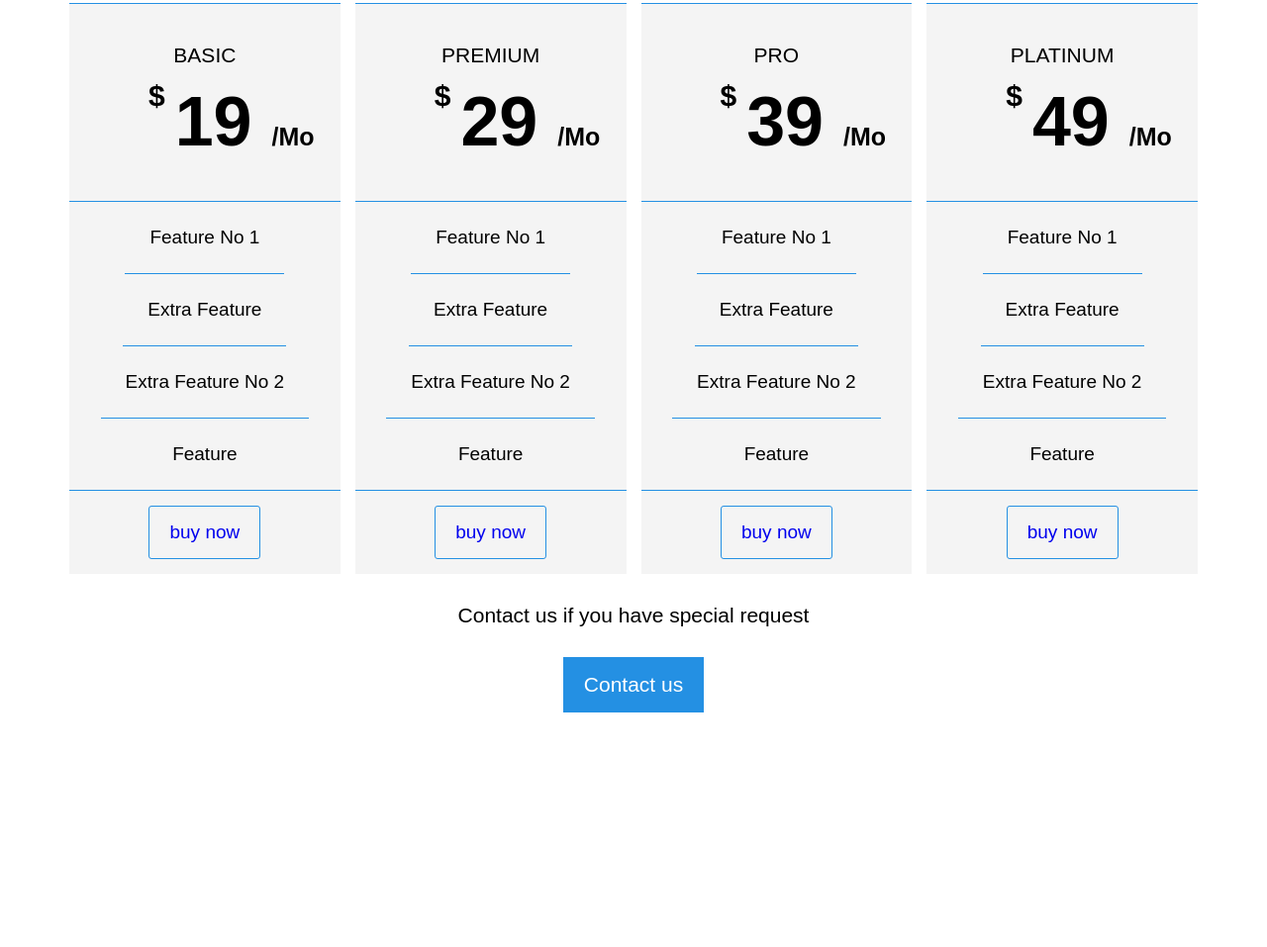
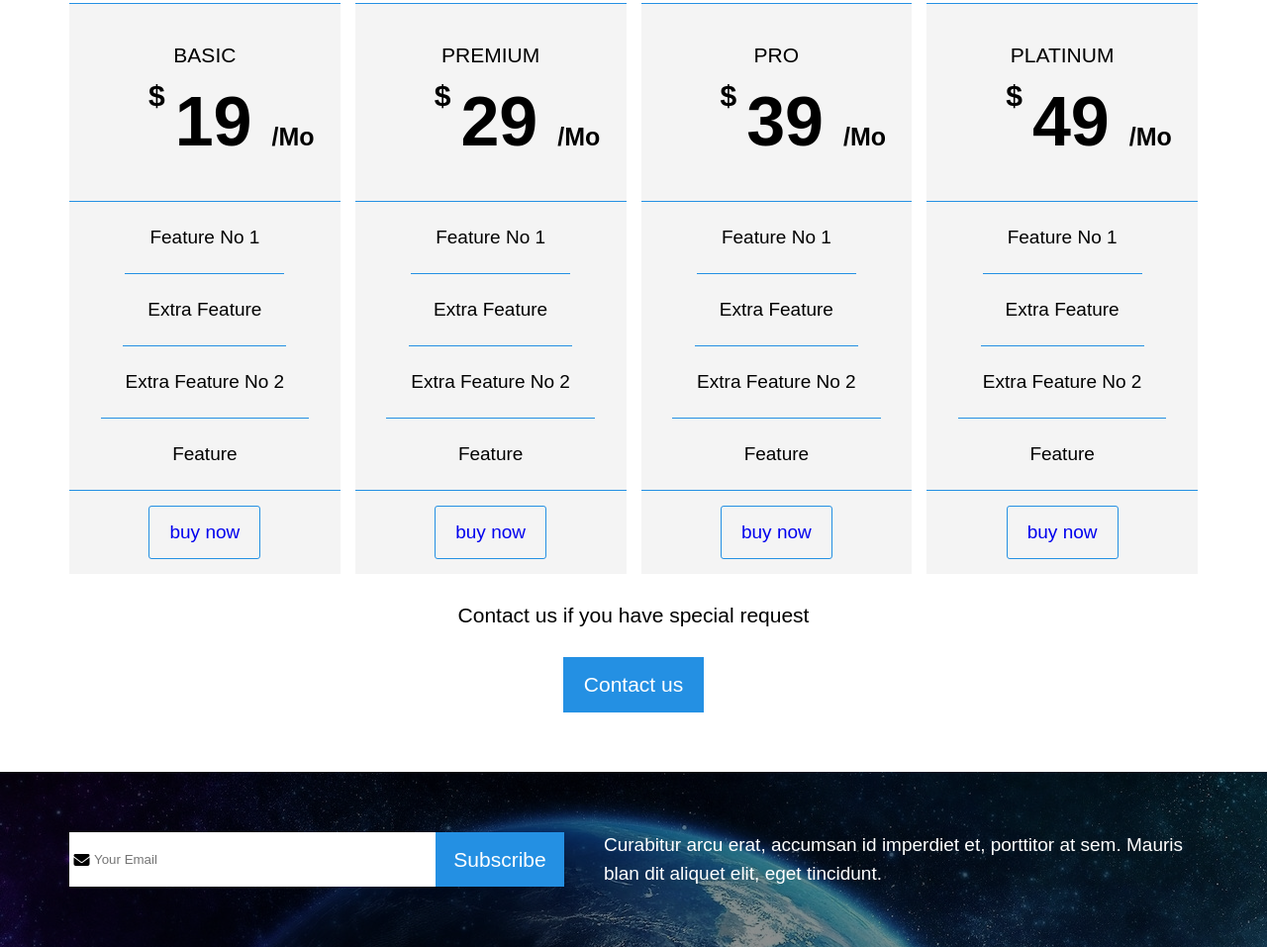
Before and after one commit to AhmedKamal1911/RESPONSIVE-Ghost-Website, a plain HTML site: page index.html in a window 1280 px wide. Shown: the part 6014-6971 px from the top of the page at 99% size. Before the commit the page ends 6794 px from the top, so only its background shows below. Drawn offline with Linux system fonts and the light colour scheme; a web font is replaced by a local one.

Commit message:
finished subscribe section

```diff
--- a/css/master.css
+++ b/css/master.css
@@ -756,6 +756,7 @@ transition: var(--main-transition);
 section.pricing .container .plan .plan-head:hover::before,
 section.pricing .container .plan .plan-head:hover::after{
   height: 100%;
+  transition-delay: 0.4s;
 }
 section.pricing .container .plan .plan-head:hover{
   background-color: rgba(16, 144, 218, 0.378);
@@ -834,3 +835,92 @@ background-color: var(--main-color);
 color: white;
 }
 /* End-Pricing-Section */
+/* Start-Subscribe-section */
+section.subscribe{
+  background: url(../images/galax.jpg);
+  position: relative;
+}
+section.subscribe::before{
+  position: absolute;
+  content: "";
+  left: 0;
+  top: 0;
+  height: 100%;
+  width: 100%;
+  background-color: var(--overlay-color);
+}
+section.subscribe .container{
+position: relative;
+}
+@media(max-width:767px){
+  section.subscribe .container{
+    flex-direction: column;
+    gap: 15px;
+  }
+}
+section.subscribe .container form{
+  display: flex;
+  width: 500px;
+  max-width: 100%;
+  position: relative;
+}
+@media(max-width:767px){
+  section.subscribe .container form{
+    flex-direction: column;
+    align-items: stretch;
+    gap: 15px;
+  }
+}
+section.subscribe .container form i{
+  position: absolute;
+  left: 4.5px;
+  transform: translateY(-50%);
+  top: 50%;
+  transition: var(--main-transition);
+}
+@media(max-width:767px){
+  section.subscribe .container form i{
+    top: 27px;
+  }
+}
+section.subscribe .container form input[type="email"]{
+  padding: 20px 15px 20px 25px;
+  width: calc(100% - 130px);
+  outline: none;
+  border: none;
+}
+@media(max-width:767px){
+  section.subscribe .container form input[type="email"]{
+    width: 100%;
+  }
+}
+section.subscribe .container form input[type="email"]:focus +i{
+opacity: 0;
+}
+section.subscribe .container form input[type="submit"]{
+  border: none;
+  width: 130px;
+  background-color: var(--main-color);
+  color: var(--secound-color);
+}
+@media(max-width:767px){
+  section.subscribe .container form input[type="submit"]{
+    align-self: center;
+    padding: 15px;
+  }
+}
+section.subscribe .container .desc{
+flex: 1;
+margin-left: 40px;
+color: white;
+font-size: 19px;
+line-height: 1.5;
+}
+@media(max-width:767px){
+  section.subscribe .container .desc{
+    order: -1;
+    margin-left: 0;
+    text-align: center;
+  }
+}
+/* End-Subscribe-section */
--- a/index.html
+++ b/index.html
@@ -380,5 +380,19 @@
   </div>
 </section>
 <!-- END-Pricing-Section -->
+<!-- Start-Subscribe-section -->
+<section class="subscribe pt-60 pb-60">
+  <div class="container flex-center">
+    <form action="">
+      <input type="email" placeholder="Your Email">
+      <i class="fas fa-envelope"></i>
+      <input type="submit" value="subscribe" class="c-pointer tf-c fs-21">
+    </form>
+    <div class="desc">
+      Curabitur arcu erat, accumsan id imperdiet et, porttitor at sem. Mauris blan dit aliquet elit, eget tincidunt.
+    </div>
+  </div>
+</section>
+<!-- End-Subscribe-section -->
 </body>
 </html>
```
